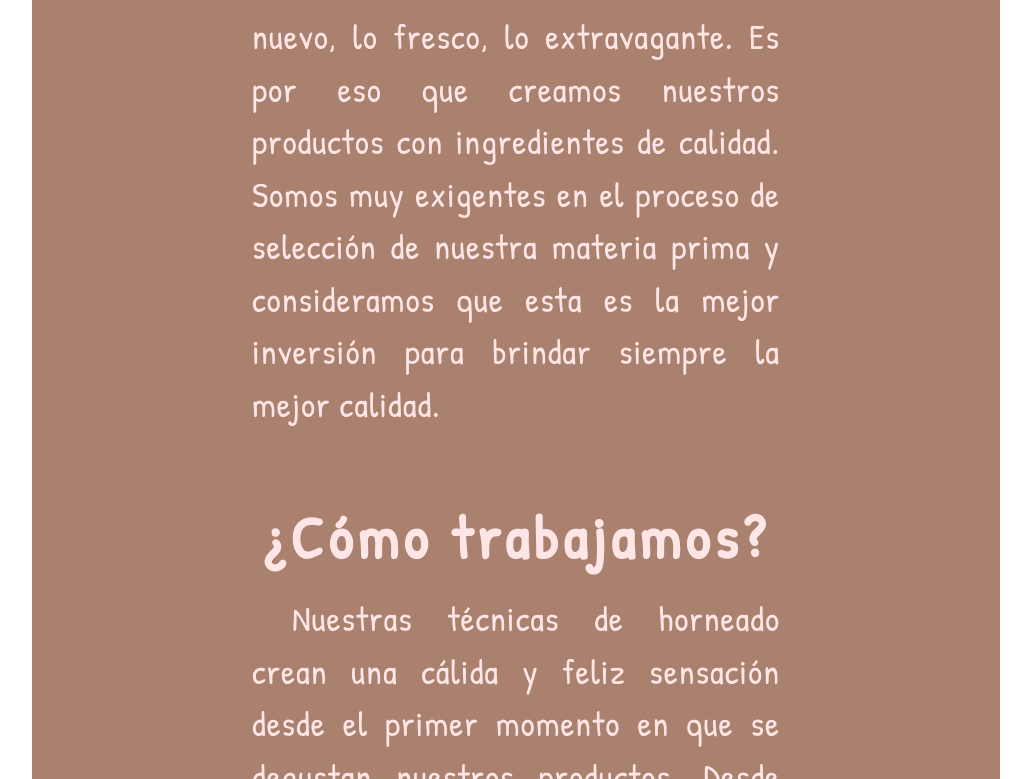
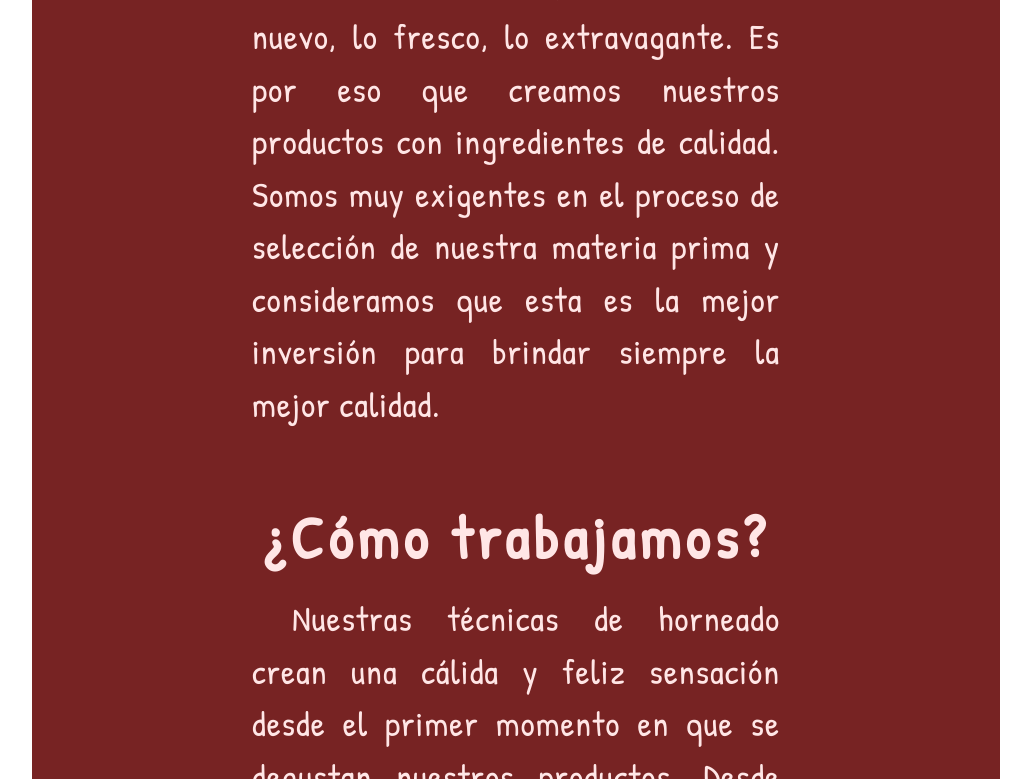
Before and after one commit to FedericoAlbornoz/miss-brownie, a plain HTML site: page index.html in a window 1280 px wide. In both pictures the pointer is over the element 640 px from the left and 2169 px from the top of the page. Shown: the part 1790-2569 px from the top of the page, without its empty margins (124-1155 px from the left). Drawn offline with Linux system fonts and the light colour scheme; a web font is replaced by a local one.

Commit message:
animación en index

```diff
--- a/estilo/estilos.css
+++ b/estilo/estilos.css
@@ -194,10 +194,13 @@ ul.slider li:target {
     margin: 60px 156px;
     box-sizing: border-box;
     grid-column: 1/3;
+    padding: 120px;
 }
 
-.descripcion2 {
-    padding: 120px;
+.descripcion:hover {
+    background-color: #772323;
+    -webkit-transition: background-color 1s linear;
+    transition: background-color 1s linear;
 }
 
 .texto1 h1 {
--- a/index.html
+++ b/index.html
@@ -71,7 +71,7 @@
                 </div>
             </section>
             <section class="descripcion">
-                <div class="descripcion2">
+                <div>
                     <div class="texto1">
                         <h1>Miss Brownie</h1>
                         <h3>¿Qué ofrecemos?</h3>
```
